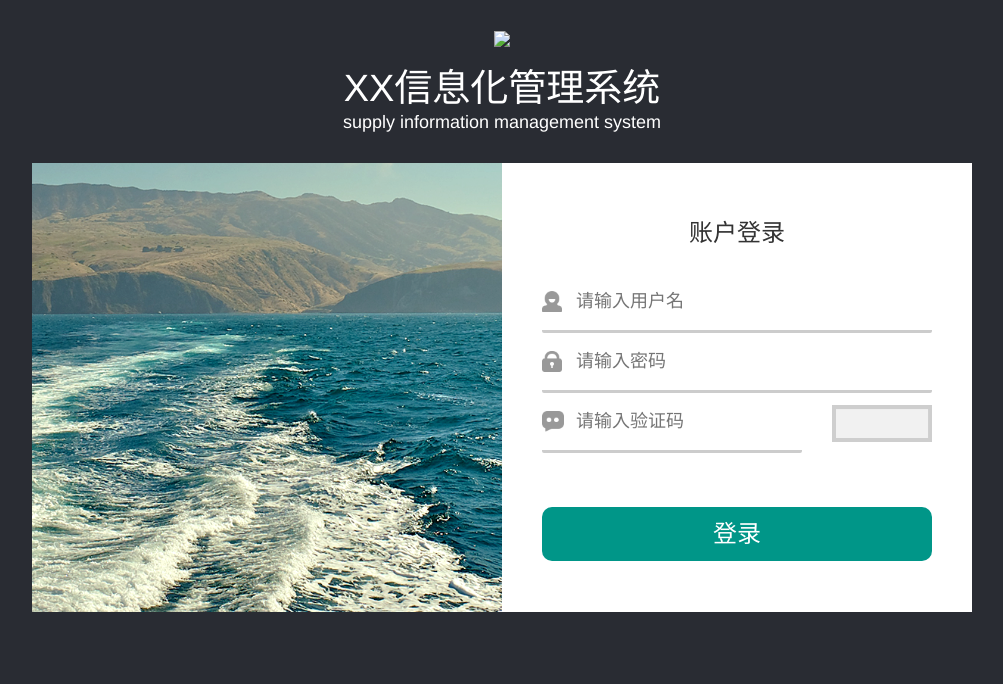
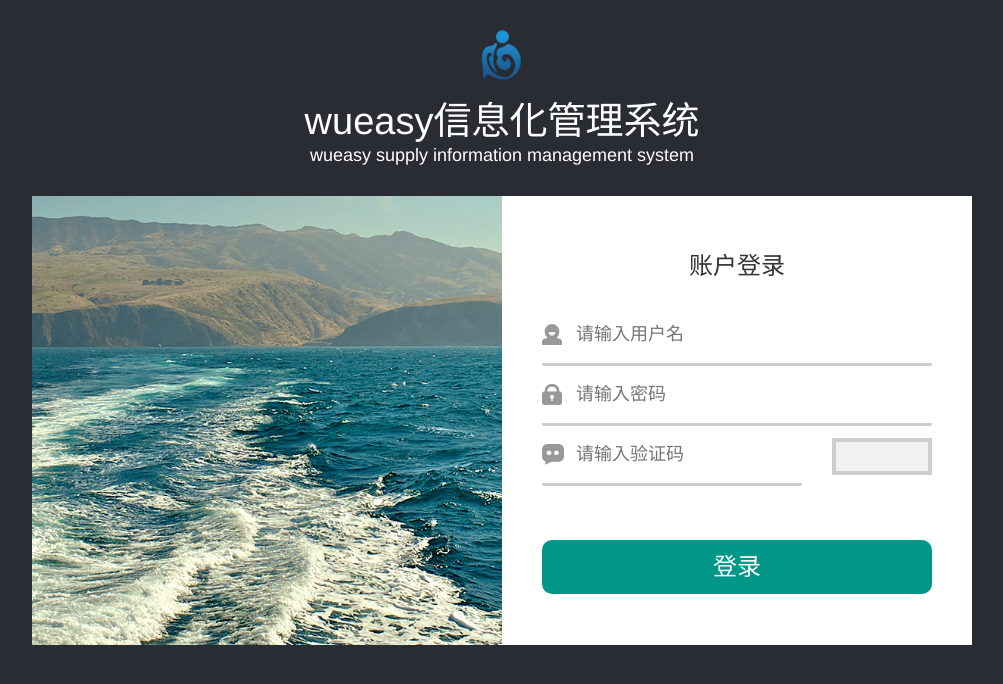
Before and after one commit to wueasy/fslayui, a website: page src/login.html in a window 1280 px wide. Shown: the whole page, without its empty margins (138-1141 px from the left). Drawn offline with Linux system fonts and the light colour scheme.

Commit message:
logo优化

```diff
--- a/src/login.html
+++ b/src/login.html
@@ -11,9 +11,9 @@
 <body>
 <div class="login-back"></div>
 	<div class="layui-container">
-		<div class="logo"><img src="images/logo.png"></div>
-		<div class="logo-title">XX信息化管理系统</div>
-		<div class="logo-txt">supply information management system</div>
+		<div class="logo"><img src="images/logo.png"  width="50" height="50"></div>
+		<div class="logo-title">wueasy信息化管理系统</div>
+		<div class="logo-txt">wueasy supply information management system</div>
 		<div class="layui-row login-box">
 		    <div class="layui-col-xs12 layui-col-sm6 layui-col-md6">
 		      	<div class="login-img"><img src="images/login-left.png"></div>
```
Also changed, not shown: src/index.html (+1 -1 lines), src/images/logo.png (added).
